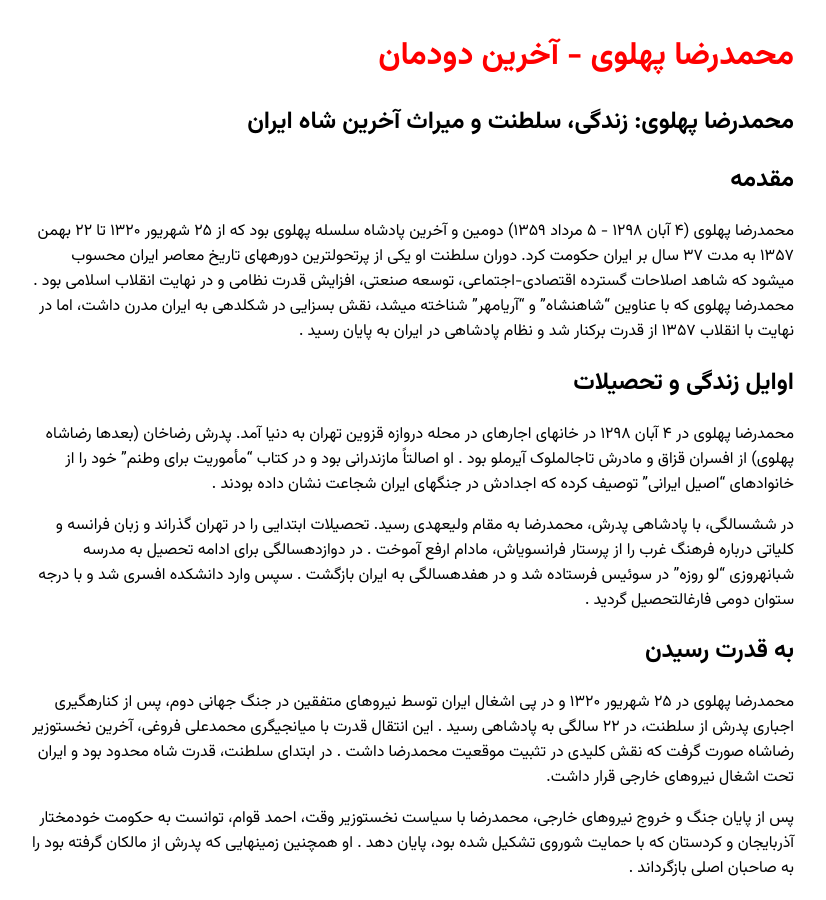
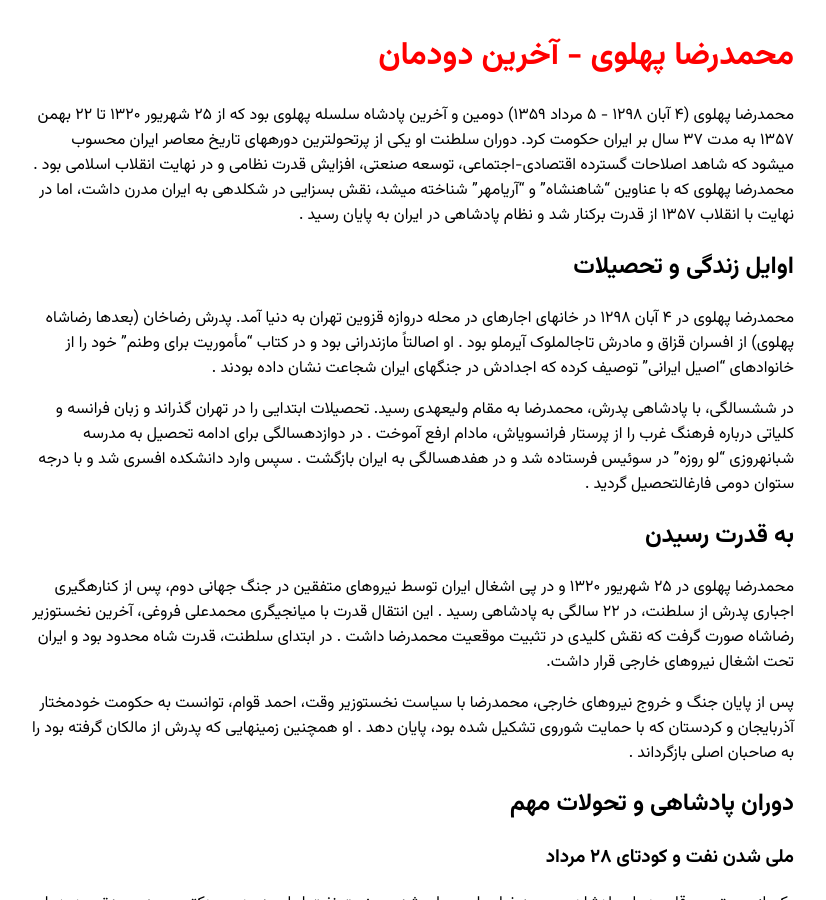
Before and after one commit to darkblog/darkblog.github.io, a Jekyll site: the page built from _posts/2025-6-28-26.md, in a window 1280 px wide and 900 px high. Shown: the whole window, without its empty margins (230-1056 px from the left). Built offline with Jekyll 4.4.1, drawn with Linux system fonts in a browser that asks for light colours.

Commit message:
Update and rename 2025-3-2-26.md to 2025-6-28-26.md

```diff
--- a/_posts/2025-3-2-26.md
+++ b/_posts/2025-6-28-26.md
@@ -2,10 +2,6 @@
 layout: post
 title: محمدرضا پهلوی - آخرین دودمان
 ---
-
-## محمدرضا پهلوی: زندگی، سلطنت و میراث آخرین شاه ایران
-
-## مقدمه
 
 محمدرضا پهلوی (۴ آبان ۱۲۹۸ - ۵ مرداد ۱۳۵۹) دومین و آخرین پادشاه سلسله پهلوی بود که از ۲۵ شهریور ۱۳۲۰ تا ۲۲ بهمن ۱۳۵۷ به مدت ۳۷ سال بر ایران حکومت کرد. دوران سلطنت او یکی از پرتحولترین دورههای تاریخ معاصر ایران محسوب میشود که شاهد اصلاحات گسترده اقتصادی-اجتماعی، توسعه صنعتی، افزایش قدرت نظامی و در نهایت انقلاب اسلامی بود . محمدرضا پهلوی که با عناوین "شاهنشاه" و "آریامهر" شناخته میشد، نقش بسزایی در شکلدهی به ایران مدرن داشت، اما در نهایت با انقلاب ۱۳۵۷ از قدرت برکنار شد و نظام پادشاهی در ایران به پایان رسید .
 
```
